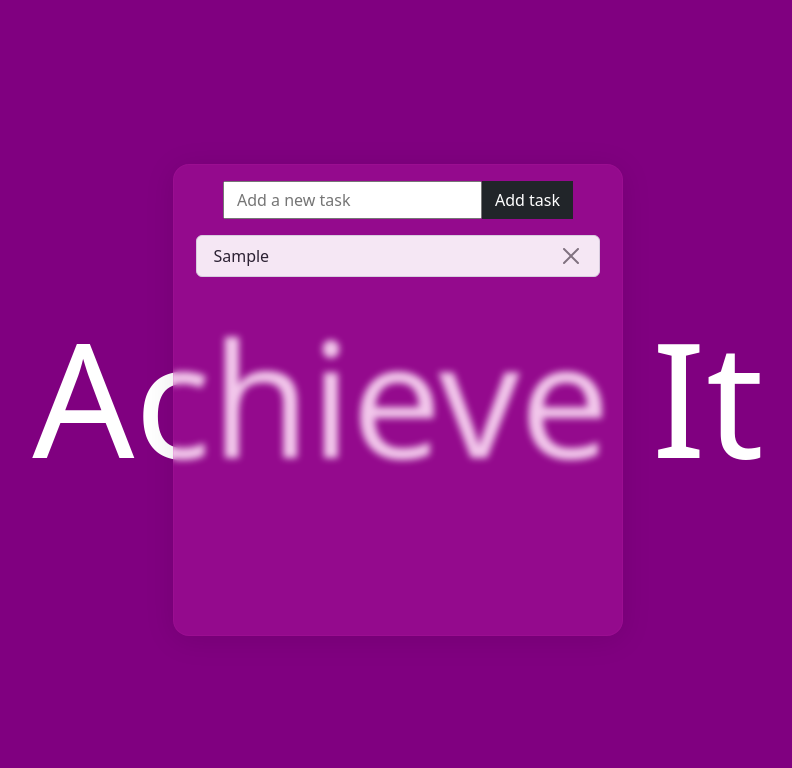
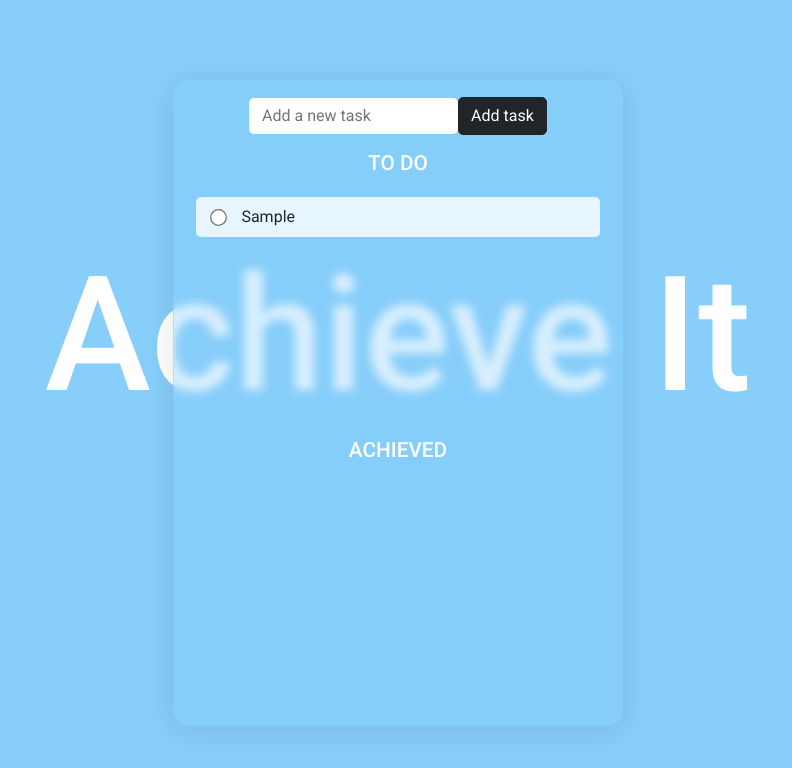
Before and after one commit to saracasotto/todolist-react-app, a React (Create React App) app: page / in a window 1280 px wide. Both pictures are taken after typing "Sample" into the empty fields and a click on the button "Add task". Shown: the top 768 px of the page, without its empty margins (242-1034 px from the left). Built offline with nearby package versions, Linux system fonts and the light colour scheme.

Commit message:
task list component modified with radius button + css modifications

```diff
--- a/src/App.css
+++ b/src/App.css
@@ -1,29 +1,47 @@
+@import url("https://fonts.googleapis.com/css2?family=Roboto:ital,wght@0,100;0,300;0,400;0,500;0,700;0,900;1,100;1,300;1,400;1,500;1,700;1,900&display=swap");
+
+body {
+  background-color: lightskyblue;
+  font-family: "Roboto", sans-serif;
+}
+
 .todo-list-wrapper {
   display: flex;
   justify-content: center;
   align-items: center;
   padding: 3em;
-  background-color: purple;
-  height: 100vh;
+  height: 100%;
 }
 
 h1 {
   font-size: 10em;
   color: white;
+  position: fixed;
+  top: 30%;
 }
+
+h2 {
+  text-align: center;
+  margin: 0;
+  font-size: 1.3em;
+  color: white;
+}
+
 .todo-form {
   display: flex;
   flex-direction: column;
   align-items: center;
   justify-content: center;
   width: 450px;
-  background: rgba(204, 42, 177, 0.26);
+
+  background: rgba(135, 206, 250, 0.32);
   border-radius: 16px;
   box-shadow: 0 4px 30px rgba(0, 0, 0, 0.1);
-  backdrop-filter: blur(3.5px);
-  -webkit-backdrop-filter: blur(3.5px);
-  border: 1px solid rgba(204, 42, 177, 0.12);
+  backdrop-filter: blur(4.9px);
+  -webkit-backdrop-filter: blur(4.9px);
+  border: 1px solid rgba(135, 206, 250, 0.42);
   position: absolute;
+  top: 5em;
   z-index: 1;
 }
 
@@ -33,8 +51,14 @@ h1 {
 
 .task-list,
 .deleted-task {
-  min-height: 200px;
   width: 90%;
+}
+
+.list-group {
+  height: 230px;
+  overflow-y: scroll;
+  margin: 1em auto;
+  border-radius: 5px;
 }
 
 input {
@@ -43,13 +67,28 @@ input {
   vertical-align: middle;
   outline: none;
   margin: 0;
+  border-radius: 5px;
+  border: 1px solid transparent;
 }
 
+input[type="radio"] {
+  accent-color: black;
+  -ms-transform: scale(1.3); /* IE 9 */
+  -webkit-transform: scale(1.3); /* Chrome, Safari, Opera */
+  transform: scale(1.3);
+  vertical-align: middle;
+  margin-right: 1em;
+}
+
+
 .list-group-item {
-    opacity: 0.9;
+  margin: 0.3em 0;
+  border: none;
+  border-radius: 5px;
+  background-color: rgba(255, 255, 255, 0.8);
 }
 
 .btn-dark {
   font-size: 1em;
-    border-radius: 0%;
+  border-radius: 5px;
 }
--- a/src/components/TaskList.jsx
+++ b/src/components/TaskList.jsx
@@ -8,14 +8,19 @@ const TaskList = () => {
 
   const handleAddTask = () => {
     if (task) {
-      setTaskList([...taskList, task]); // Aggiungi il nuovo compito alla lista esistente
+      const newTask = {
+        id: Date.now(),
+        name: task,
+      };
+      setTaskList([...taskList, newTask]); // Aggiungi il nuovo compito alla lista esistente
       setTask("");
     }
   };
 
   const handleRemoveTask = (taskToRemove) => {
-    // Rimuovi il compito dalla lista dei compiti attivi
-    setTaskList(taskList.filter((t) => t !== taskToRemove));
+    // Rimuovi il compito dalla lista dei compiti attivi utilizzando l'ID
+    setTaskList(taskList.filter((t) => t.id !== taskToRemove.id));
+
     // Aggiungi il compito alla lista dei compiti completati
     setClosedTasks([...closedTasks, taskToRemove]);
   };
@@ -24,6 +29,12 @@ const TaskList = () => {
     if (e.key === "Enter") {
       handleAddTask(); // Aggiungi il compito se il tasto premuto è "Enter"
     }
+  };
+
+  const handleRemoveClosedTask = (closedTaskToRemove) => {
+    setClosedTasks(
+      closedTasks.filter((task) => task.id !== closedTaskToRemove.id)
+    );
   };
 
   return (
@@ -42,29 +53,41 @@ const TaskList = () => {
       </div>
 
       <div className="task-list">
-        <ListGroup >
-          {taskList.map((t, index) => (
-            <ListGroup.Item key={index}>
-              {t}
-              <button
-                className="btn-close float-end"
-                type="button"
+        <h2>TO DO</h2>
+        <ListGroup>
+          {taskList.map((t) => (
+            <ListGroup.Item key={t.id}>
+              <input
+                className="float"
+                type="radio"
                 onClick={() => handleRemoveTask(t)}
               />
+              {t.name}
             </ListGroup.Item>
           ))}
         </ListGroup>
       </div>
 
       <div className="deleted-task">
+        <h2>ACHIEVED</h2>
         <ListGroup>
-          {closedTasks.map((t, index) => (
+          {closedTasks.map((t) => (
             <ListGroup.Item
-              key={index}
+              key={t.id}
               className="text-decoration-line-through"
             >
-              {t}
-              <button className="btn-close float-end" type="button"></button>
+              <input
+              type="radio"
+              checked
+              />
+              {t.name}
+              <button
+                className="btn-close float-end"
+                type="button"
+                onClick={() => {
+                  handleRemoveClosedTask(t);
+                }}
+              ></button>
             </ListGroup.Item>
           ))}
         </ListGroup>
```
Lines whose indentation alone changed are shown as unchanged.
